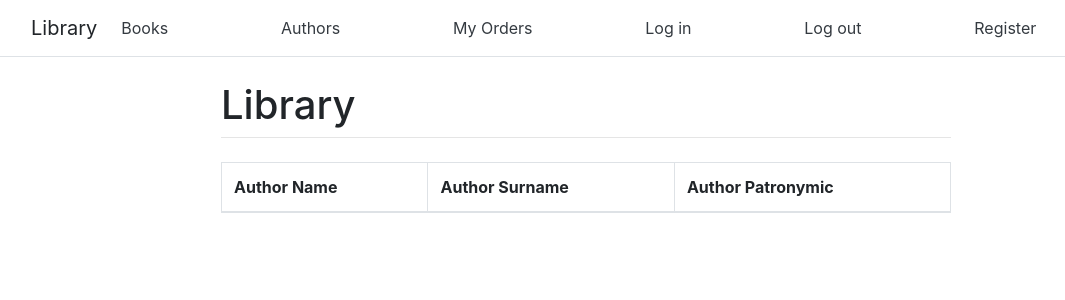
After one commit to VitaliiStorozh/heroku_deploy_library, a Django app: page /author/1/ in a window 1280 px wide. The commit adds this page. Shown: the top 300 px of the page, without its empty margins (54-1119 px from the left). Run offline with Django 3.2, Linux system fonts and the light colour scheme; data that the repository does not hold is empty; some libraries are stand-ins or nearby versions.

Commit message:
View Book_by_id and Author_by_id

```diff
--- /dev/null
+++ b/author/templates/author.html
@@ -0,0 +1,22 @@
+{% extends "base.html" %}
+
+{% block content %}
+<table class="table table-bordered">
+    <thead>
+    <tr>
+        <th>Author Name</th>
+        <th>Author Surname</th>
+        <th>Author Patronymic</th>
+    </tr>
+    </thead>
+    <tbody>
+    {% for author in authors %}
+    <tr>
+        <td>{{ author.name }}</td>
+        <td>{{ author.surname}}</td>
+        <td>{{ author.patronymic }}</td>
+    </tr>
+    {% endfor %}
+    </tbody>
+</table>
+{% endblock %}
--- /dev/null
+++ b/author/urls.py
@@ -0,0 +1,6 @@
+from django.urls import path
+from .views import AuthorViewById
+
+urlpatterns = [
+    path('<int:pk>/', AuthorViewById.as_view(), name='author_by_id_url'),
+]
--- a/author/views.py
+++ b/author/views.py
@@ -1,3 +1,18 @@
-from django.shortcuts import render
+from django.http import Http404
 
-# Create your views here.
+from django.views.generic import ListView
+
+from author.models import Author
+
+
+class AuthorViewById(ListView):
+    model = Author
+    template_name = 'author.html'
+    context_object_name = 'authors'
+    paginate_by = 10
+
+    def get_queryset(self):
+        try:
+            return Author.objects.filter(pk=self.kwargs['pk'])
+        except Author.DoesNotExist:
+            raise Http404("No Books matches the given query.")
--- a/book/templates/books.html
+++ b/book/templates/books.html
@@ -15,8 +15,10 @@
     <tr>
         <td>{{ book.name }}</td>
         <td>{{ book.description}}</td>
-        <td>{{ book.author.name}}</td>
-        <td>{{ book.author.patronymic}}</td>
+        {% for authors in book.authors.all %}
+        <td>{{ authors.name }}</td>
+        <td>{{ authors.patronymic }}</td>
+        {% endfor %}
     </tr>
     {% endfor %}
     </tbody>
--- a/book/urls.py
+++ b/book/urls.py
@@ -1,8 +1,9 @@
 from django.urls import path
 from . import views
-from .views import BooksListView
+from .views import BooksListViewByAuthor, BooksViewById
 
 urlpatterns = [
-    path('books_list/<author>/', BooksListView.as_view(), name='books_list_url'),
+    path('authors_book/<authors>/', BooksListViewByAuthor.as_view(), name='books_list_url'),
+    path('<int:pk>/', BooksViewById.as_view(), name='book_by_id_url'),
 
 ]
--- a/library/urls.py
+++ b/library/urls.py
@@ -16,8 +16,8 @@ Including another URLconf
 from django.urls import path, include
 
 urlpatterns = [
-    path("user/", include("authentication.urls")),
-    path("order/", include("order.urls")),
+    # path("user/", include("authentication.urls")),
+    # path("order/", include("order.urls")),
     path('book/', include('book.urls')),
-    # path('author/',include('author.urls'))
+    path('author/',include('author.urls'))
 ]
```
Also changed, not shown: book/views.py (+18 -4 lines).
